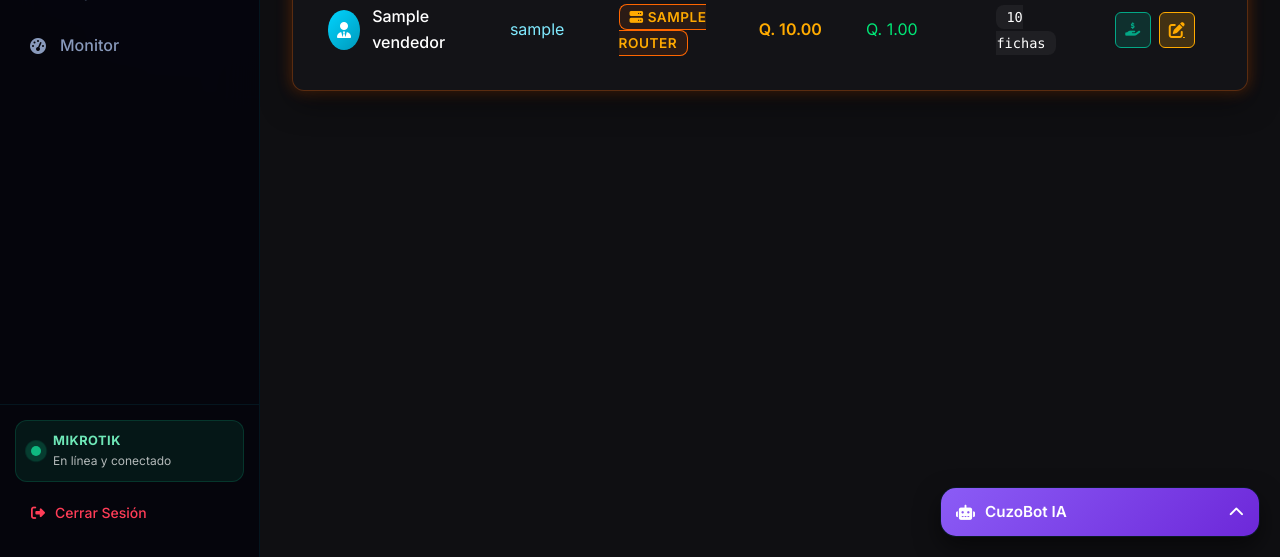
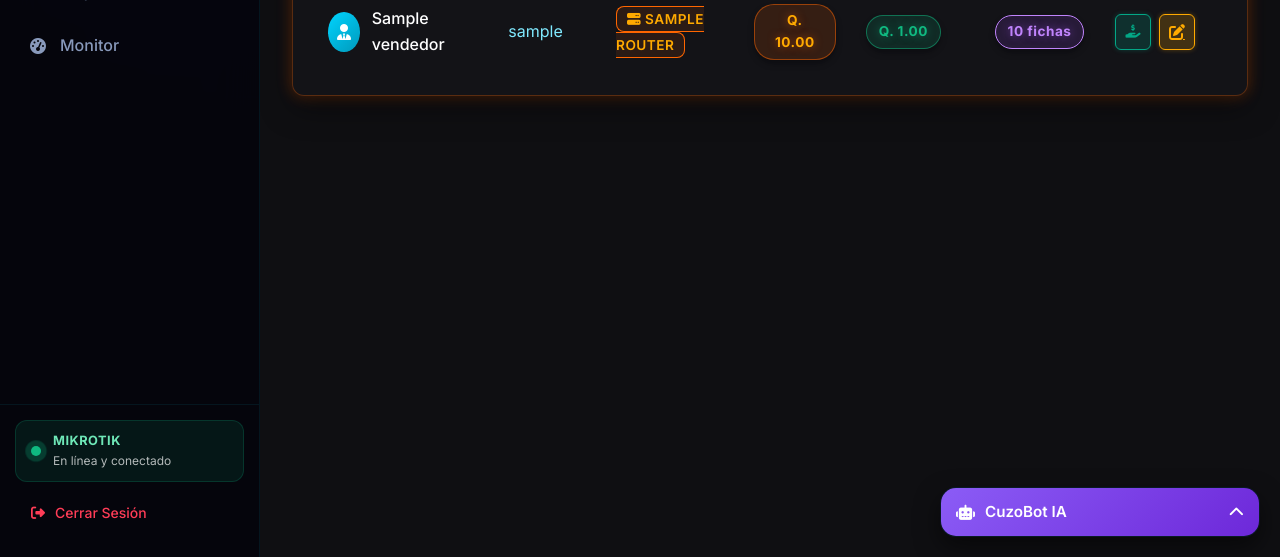
Before and after one commit to vozoedin-cmd/cuzonet-manager, a Python web app: template templates/hotspot_vendedores.html in a window 1280 px wide. Shown: the part 320-877 px from the top of the page. Run offline with Jinja, Linux system fonts and the light colour scheme; the template is opened without the code that fills it: most values are stand-ins (such as "Sample title", 1, 10 or a date in 2020).

Commit message:
UI Ultra PRO para Lista de Vendedores y Modal de Recarga

```diff
--- a/templates/hotspot_vendedores.html
+++ b/templates/hotspot_vendedores.html
@@ -61,7 +61,22 @@
         .form-control:focus { border-color: #ffaa00; outline: none; box-shadow: 0 0 10px rgba(255,102,0,0.2); }
 
         .search-box input { background: rgba(0,0,0,0.5); border: 1px solid rgba(255,102,0,0.3); color: #fff; }
-        .search-box input:focus { border-color: #ffaa00; }
+        .search-box input:focus { border-color: #ffaa00; box-shadow: 0 0 15px rgba(255,170,0,0.4); }
+
+        /* PRO Badges */
+        .pro-badge { padding: 5px 12px; border-radius: 20px; font-size: 0.85rem; font-weight: 800; display: inline-block; text-align: center; min-width: 40px; box-shadow: 0 4px 6px rgba(0,0,0,0.3); letter-spacing: 0.5px; }
+        .badge-green { background: rgba(16, 185, 129, 0.15); color: #10b981; border: 1px solid rgba(16, 185, 129, 0.5); text-shadow: 0 0 8px rgba(16, 185, 129, 0.5); }
+        .badge-orange { background: rgba(255, 102, 0, 0.15); color: #ffaa00; border: 1px solid rgba(255, 102, 0, 0.5); text-shadow: 0 0 8px rgba(255, 102, 0, 0.5); }
+        .badge-purple { background: rgba(168, 85, 247, 0.15); color: #a855f7; border: 1px solid rgba(168, 85, 247, 0.5); text-shadow: 0 0 8px rgba(168, 85, 247, 0.5); }
+
+        /* Btn Pulse */
+        @keyframes pulse-btn {
+            0% { box-shadow: 0 0 10px rgba(3,167,134,0.4); }
+            50% { box-shadow: 0 0 20px rgba(3,167,134,0.8); }
+            100% { box-shadow: 0 0 10px rgba(3,167,134,0.4); }
+        }
+        .btn-pulse { animation: pulse-btn 2s infinite; border: 1px solid #03a786; background: rgba(3,167,134,0.2); color: #03a786; font-weight: bold; text-transform: uppercase; letter-spacing: 1px; }
+        .btn-pulse:hover { background: #03a786; color: #fff; transform: scale(1.05); }
     </style>
 </head>
 
@@ -144,15 +159,15 @@
                                 <span class="stat-badge" style="background: rgba(255,255,255,0.1); color: var(--text-muted);">Sin Asignar</span>
                                 {% endif %}
                             </td>
-                            <td><span style="font-weight: 600; color: var(--warning);">Q. {{ "%.2f"|format(item.vendedor.balance or 0.0) }}</span></td>
-                            <td><span style="color: var(--success);">Q. {{ "%.2f"|format(item.total_abonado or 0.0) }}</span></td>
-                            <td><span class="ip-badge">{{ item.fichas_impresas }} fichas</span></td>
+                            <td><span class="pro-badge badge-orange">Q. {{ "%.2f"|format(item.vendedor.balance or 0.0) }}</span></td>
+                            <td><span class="pro-badge badge-green">Q. {{ "%.2f"|format(item.total_abonado or 0.0) }}</span></td>
+                            <td><span class="pro-badge badge-purple" style="color: #c084fc; border-color: #c084fc;">{{ item.fichas_impresas }} fichas</span></td>
                             <td>
                                 <div style="display: flex; gap: 8px;">
-                                    <button class="btn-icon success" title="Abonar Saldo" onclick="cargarSaldo({{ item.vendedor.id }}, '{{ item.vendedor.nombre }}')">
+                                    <button class="btn-icon success" style="transition: all 0.3s; box-shadow: 0 0 5px rgba(3,167,134,0.3);" title="Abonar Saldo" onclick="cargarSaldo({{ item.vendedor.id }}, '{{ item.vendedor.nombre }}')">
                                         <i class="fas fa-hand-holding-usd"></i>
                                     </button>
-                                    <a href="/admin/hotspot/vendedor/nuevo?edit={{ item.vendedor.id }}" class="btn-icon" style="background: rgba(255,170,0,0.2); color: #ffaa00; border: 1px solid #ffaa00; display: inline-flex; align-items: center; justify-content: center;" title="Editar Vendedor">
+                                    <a href="/admin/hotspot/vendedor/nuevo?edit={{ item.vendedor.id }}" class="btn-icon" style="background: rgba(255,170,0,0.2); color: #ffaa00; border: 1px solid #ffaa00; display: inline-flex; align-items: center; justify-content: center; transition: all 0.3s; box-shadow: 0 0 5px rgba(255,170,0,0.3);" title="Editar Vendedor" onmouseover="this.style.background='#ffaa00'; this.style.color='#fff';" onmouseout="this.style.background='rgba(255,170,0,0.2)'; this.style.color='#ffaa00';">
                                         <i class="fas fa-edit"></i>
                                     </a>
                                 </div>
```
Also changed, not shown: other parts of templates/hotspot_vendedores.html (+19 -16 lines).
